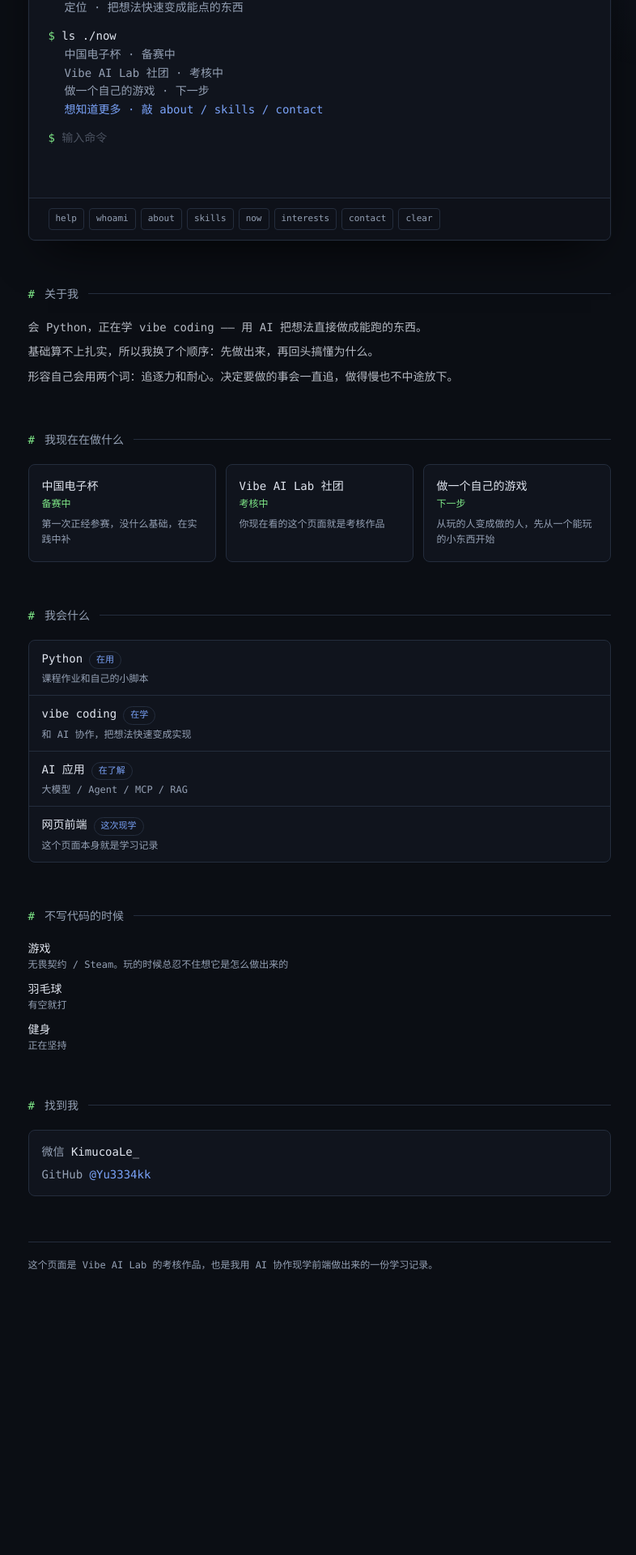
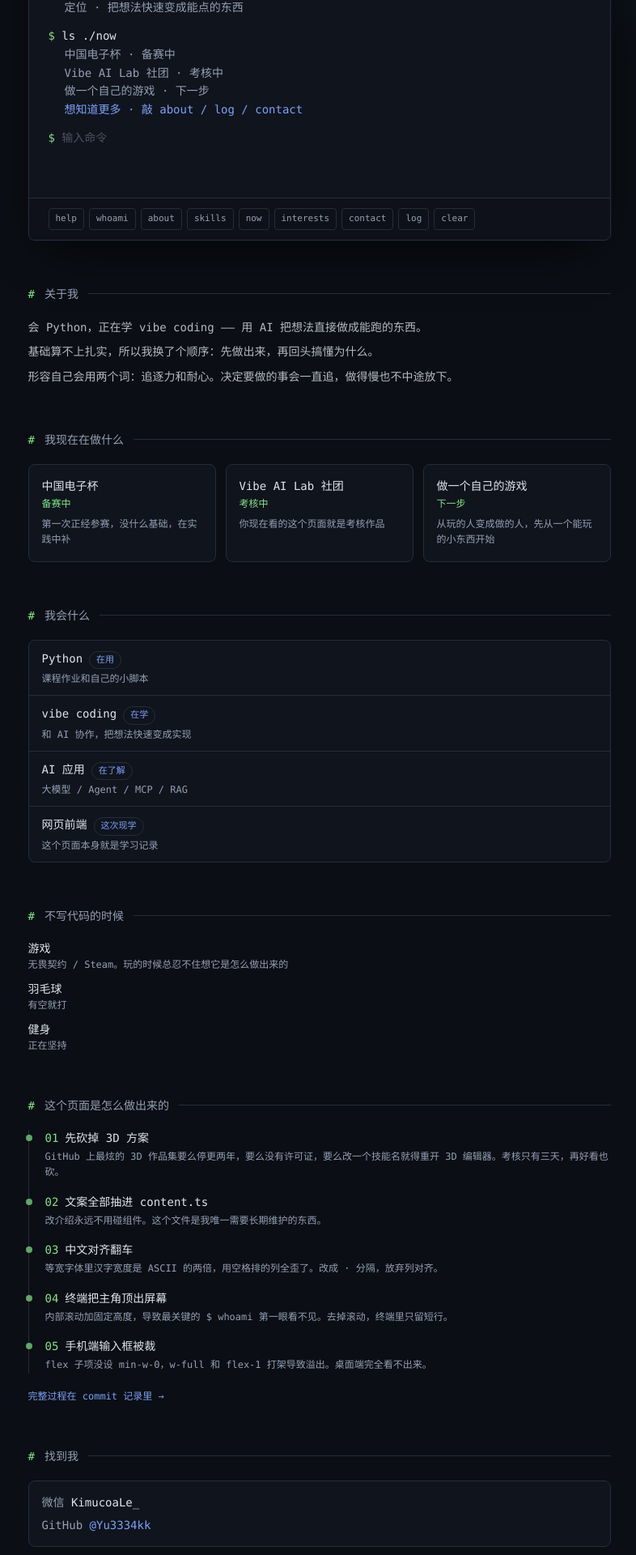
Before and after one commit to Yu3334kk/Yu3334kk.github.io, a React (Vite) app: page / in a window 1280 px wide. Shown: the part 280-2200 px from the top of the page at 81% size, without its empty margins (238-1024 px from the left). Before the commit the page ends 1914 px from the top, so only its background shows below. Built offline with nearby package versions, Linux system fonts and the light colour scheme.

Commit message:
feat: 开发过程时间线模块 + log 命令；intro 期间禁用命令按钮

```diff
--- a/src/App.tsx
+++ b/src/App.tsx
@@ -80,6 +80,33 @@ export function App() {
           </ul>
         </Section>
 
+        <Section title="这个页面是怎么做出来的">
+          <ol className="space-y-4 border-l border-line pl-5">
+            {content.process.map((p, i) => (
+              <li key={p.title} className="relative">
+                <span className="absolute -left-[24px] top-1.5 size-2 rounded-full bg-accent/70" />
+                <p className="text-sm text-fg">
+                  <span className="mr-2 text-accent">
+                    {String(i + 1).padStart(2, "0")}
+                  </span>
+                  {p.title}
+                </p>
+                <p className="mt-1 text-xs leading-relaxed text-dim">{p.note}</p>
+              </li>
+            ))}
+          </ol>
+          <p className="mt-5 text-xs">
+            <a
+              href={`https://github.com/${content.repo}/commits/main`}
+              target="_blank"
+              rel="noreferrer"
+              className="text-accent2 hover:underline"
+            >
+              完整过程在 commit 记录里 →
+            </a>
+          </p>
+        </Section>
+
         <Section title="找到我">
           <div className="space-y-2 rounded-lg border border-line bg-panel px-4 py-4 text-sm">
             <p className="text-dim">
--- a/src/components/Terminal.tsx
+++ b/src/components/Terminal.tsx
@@ -16,7 +16,7 @@ const intro: Line[] = [
   ...out(content.name, content.school, `定位 · ${content.tagline}`),
   { kind: "cmd", text: "ls ./now" },
   ...out(...content.focus.map((f) => `${f.title} · ${f.status}`)),
-  ...note("想知道更多 · 敲 about / skills / contact"),
+  ...note("想知道更多 · 敲 about / log / contact"),
 ];
 
 type Command = { desc: string; run?: () => Line[] };
@@ -51,6 +51,11 @@ const commands: Record<string, Command> = {
         `微信 · ${content.contact.wechat}`,
         ...(content.contact.github ? [`GitHub · ${content.contact.github}`] : []),
       ),
+  },
+  log: {
+    desc: "这个页面是怎么做出来的",
+    run: () =>
+      content.process.flatMap((p, i) => out(`${i + 1}. ${p.title}`, p.note)),
   },
   clear: { desc: "清空屏幕" },
 };
@@ -223,12 +228,13 @@ export function Terminal() {
           <button
             key={name}
             type="button"
+            disabled={!ready}
             onClick={(e) => {
               e.stopPropagation();
               skipRef.current = true;
               submit(name);
             }}
-            className="rounded border border-line px-2 py-1 text-[11px] text-dim transition-colors hover:border-accent/40 hover:text-accent"
+            className="rounded border border-line px-2 py-1 text-[11px] text-dim transition-colors hover:border-accent/40 hover:text-accent disabled:opacity-40 disabled:hover:border-line disabled:hover:text-dim"
           >
             {name}
           </button>
--- a/src/content.ts
+++ b/src/content.ts
@@ -38,4 +38,30 @@ export const content = {
     wechat: "KimucoaLe_",
     github: "Yu3334kk", // 联系区和终端命令都会读这一行
   },
+
+  repo: "Yu3334kk/Yu3334kk.github.io",
+
+  // 这个页面开发过程中真实发生的取舍和翻车，不是事后编的漂亮话
+  process: [
+    {
+      title: "先砍掉 3D 方案",
+      note: "GitHub 上最炫的 3D 作品集要么停更两年，要么没有许可证，要么改一个技能名就得重开 3D 编辑器。考核只有三天，再好看也砍。",
+    },
+    {
+      title: "文案全部抽进 content.ts",
+      note: "改介绍永远不用碰组件。这个文件是我唯一需要长期维护的东西。",
+    },
+    {
+      title: "中文对齐翻车",
+      note: "等宽字体里汉字宽度是 ASCII 的两倍，用空格排的列全歪了。改成 · 分隔，放弃列对齐。",
+    },
+    {
+      title: "终端把主角顶出屏幕",
+      note: "内部滚动加固定高度，导致最关键的 $ whoami 第一眼看不见。去掉滚动，终端里只留短行。",
+    },
+    {
+      title: "手机端输入框被裁",
+      note: "flex 子项没设 min-w-0，w-full 和 flex-1 打架导致溢出。桌面端完全看不出来。",
+    },
+  ],
 };
```
